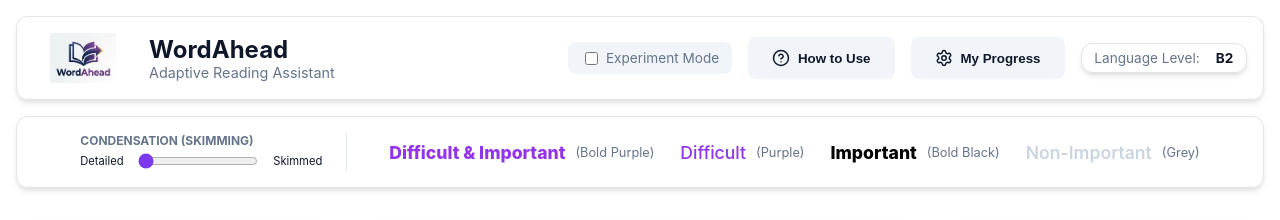
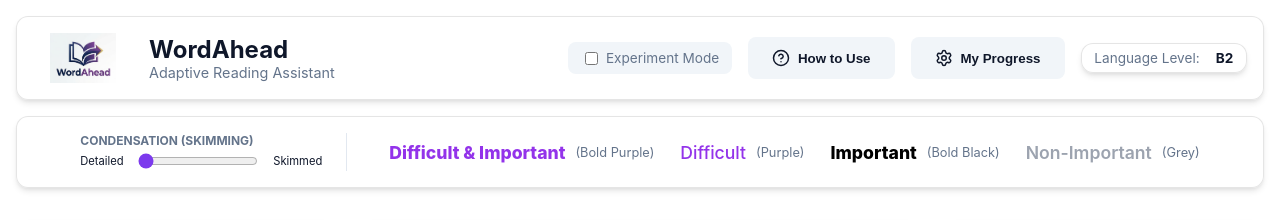
Before and after one commit to AminaOmari/GP-TSM-WordAhead, a React (Vite) app in the folder frontend/: page / in a window 1280 px wide. Shown: the top 220 px of the page. Built offline with nearby package versions, Linux system fonts and the light colour scheme.

Commit message:
Update shades of grey to be more distinct

```diff
--- a/frontend/src/index.css
+++ b/frontend/src/index.css
@@ -185,7 +185,7 @@ body {
 /* Progressive Fading for importance=0, importance=1, etc if user wants granularity */
 /* Base low importance */
 .word-low {
-  color: #cbd5e1;
+  color: #9ca3af;
   /* Base Lightest (Level 0) */
   font-weight: 600;
   transition: color 0.1s ease;
@@ -198,19 +198,19 @@ body {
    Let's define classes that App.jsx can use if logic dictates.
 */
 .word-fade-1 {
-  color: #94a3b8;
+  color: #6b7280;
   font-weight: 600;
 }
 
 /* Darker Grey (Level 1) */
 .word-fade-2 {
-  color: #64748b;
+  color: #4b5563;
   font-weight: 600;
 }
 
 /* Even Darker (Level 2) */
 .word-fade-3 {
-  color: #475569;
+  color: #374151;
   font-weight: 600;
 }
 
```
